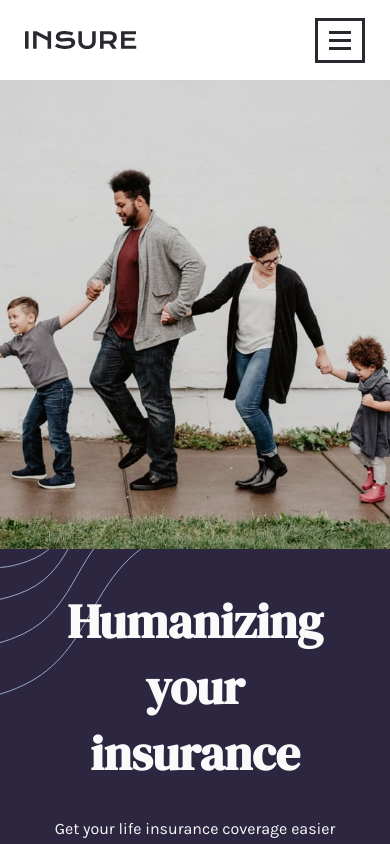
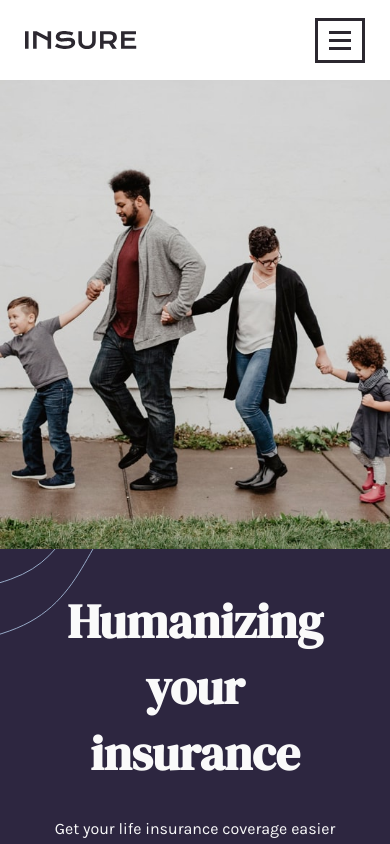
Before and after one commit to AstronautoLunar/insure-landing-page-vue, a Vue app: page / in a window 390 px wide. Shown: the top 844 px of the page. Built offline with nearby package versions, Linux system fonts and the light colour scheme.

Commit message:
style Alinhar a segunda imagem de ilustração de linhas na seção de apresentação

```diff
--- a/src/components/Main/Main.vue
+++ b/src/components/Main/Main.vue
@@ -358,7 +358,7 @@
         }
 
         #left {
-            top: 450px;
+            top: 390px;
             bottom: auto;
         }
 
```
